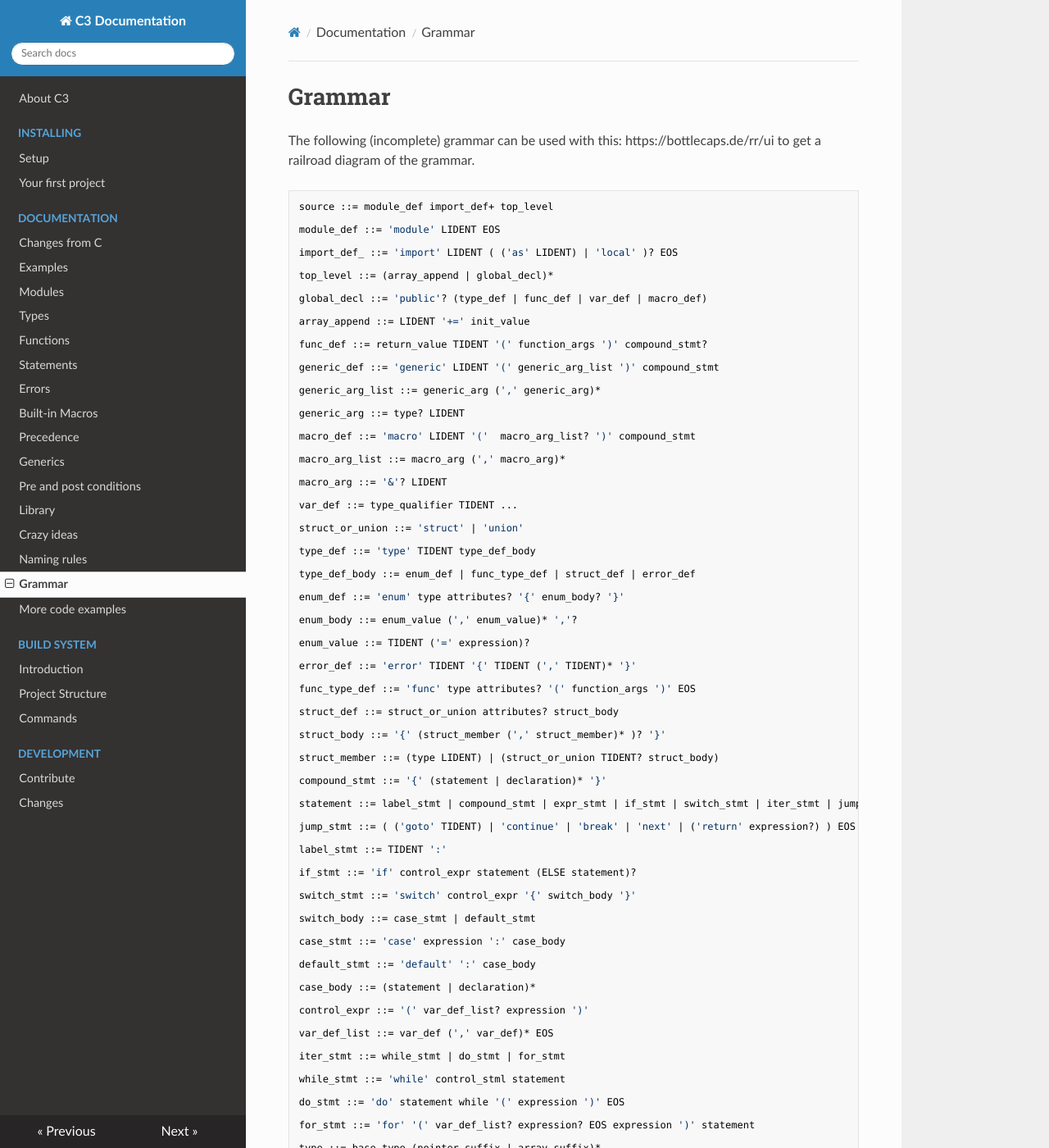
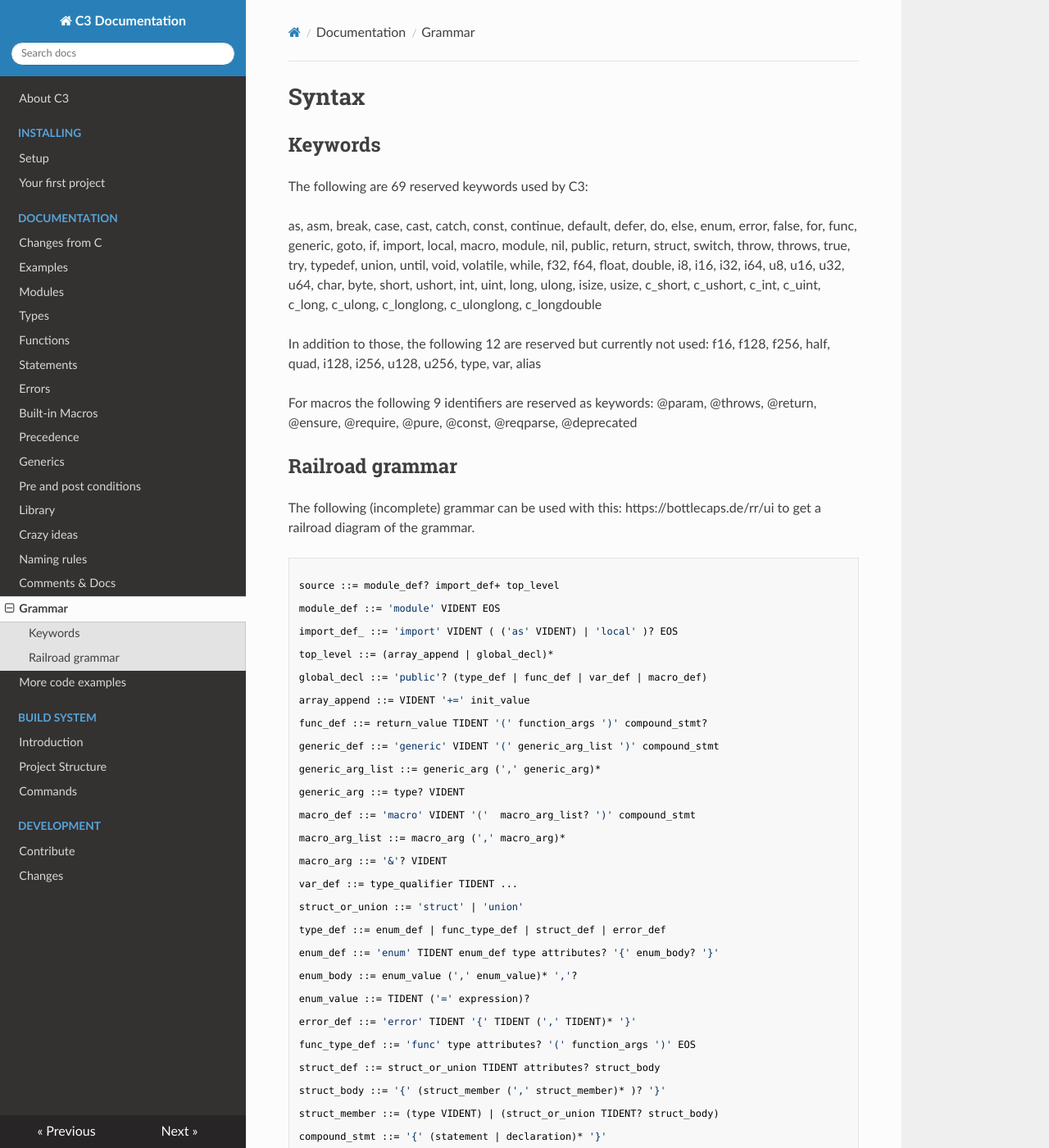
Before and after one commit to c3lang/c3docs-old, an MkDocs documentation site: the page built from docs/syntax.md, in a window 1280 px wide and 1400 px high. Shown: the whole window at 82% size. Built offline with MkDocs 1.6.1, drawn with Linux system fonts in a browser that asks for light colours; nearby versions of some CDN libraries; some of the changed text lies outside the part shown.

Commit message:
Information about comments, keywords

````diff
--- a/docs/syntax.md
+++ b/docs/syntax.md
@@ -1,43 +1,66 @@
 
-# Grammar
+# Syntax
+
+## Keywords
+
+The following are 69 reserved keywords used by C3:
+
+as, asm, break, case, cast, catch, const, continue,
+default, defer, do, else, enum, error, false, for, func,
+generic, goto, if, import, local, macro, module, nil,
+public, return, struct, switch, throw, throws, true,
+try, typedef, union, until, void, volatile, while,
+f32, f64, float, double,
+i8, i16, i32, i64, u8, u16, u32, u64,
+char, byte, short, ushort, int, uint, long, ulong, isize, usize,
+c_short, c_ushort, c_int, c_uint, c_long, c_ulong, c_longlong,
+c_ulonglong, c_longdouble
+
+
+In addition to those, the following 12 are reserved but currently not used:
+f16, f128, f256, half, quad, i128, i256, u128, u256, type, var, alias
+
+For macros the following 9 identifiers are reserved as keywords:
+@param, @throws, @return, @ensure, @require, @pure, @const, @reqparse, @deprecated
+
+## Railroad grammar
 
 The following (incomplete) grammar can be used with this: https://bottlecaps.de/rr/ui to get a railroad diagram of the grammar.
 ```bnf
-source ::= module_def import_def+ top_level
 
-module_def ::= 'module' LIDENT EOS
+source ::= module_def? import_def+ top_level
 
-import_def_ ::= 'import' LIDENT ( ('as' LIDENT) | 'local' )? EOS
+module_def ::= 'module' VIDENT EOS
+
+import_def_ ::= 'import' VIDENT ( ('as' VIDENT) | 'local' )? EOS
 
 top_level ::= (array_append | global_decl)*
 
 global_decl ::= 'public'? (type_def | func_def | var_def | macro_def)
 
-array_append ::= LIDENT '+=' init_value
+array_append ::= VIDENT '+=' init_value
 
 func_def ::= return_value TIDENT '(' function_args ')' compound_stmt?
 
-generic_def ::= 'generic' LIDENT '(' generic_arg_list ')' compound_stmt
+generic_def ::= 'generic' VIDENT '(' generic_arg_list ')' compound_stmt
 
 generic_arg_list ::= generic_arg (',' generic_arg)*
 
-generic_arg ::= type? LIDENT
+generic_arg ::= type? VIDENT
 
-macro_def ::= 'macro' LIDENT '('  macro_arg_list? ')' compound_stmt
+macro_def ::= 'macro' VIDENT '('  macro_arg_list? ')' compound_stmt
 
 macro_arg_list ::= macro_arg (',' macro_arg)*
 
-macro_arg ::= '&'? LIDENT
+macro_arg ::= '&'? VIDENT
 
 var_def ::= type_qualifier TIDENT ...
 
 struct_or_union ::= 'struct' | 'union'
 
-type_def ::= 'type' TIDENT type_def_body
+type_def ::= enum_def | func_type_def | struct_def | error_def
 
-type_def_body ::= enum_def | func_type_def | struct_def | error_def
-
-enum_def ::= 'enum' type attributes? '{' enum_body? '}'
+enum_def ::= 'enum' TIDENT enum_def type attributes? '{' enum_body? '}'
 
 enum_body ::= enum_value (',' enum_value)* ','?
 
@@ -47,11 +70,11 @@
 
 func_type_def ::= 'func' type attributes? '(' function_args ')' EOS
 
-struct_def ::= struct_or_union attributes? struct_body
+struct_def ::= struct_or_union TIDENT attributes? struct_body
 
 struct_body ::= '{' (struct_member (',' struct_member)* )? '}'
 
-struct_member ::= (type LIDENT) | (struct_or_union TIDENT? struct_body)
+struct_member ::= (type VIDENT) | (struct_or_union TIDENT? struct_body)
 
 compound_stmt ::= '{' (statement | declaration)* '}'
 
@@ -133,7 +156,7 @@
 
 call_op ::= '(' arg_expr_list? ')'
 
-dot_op ::= '.' LIDENT
+dot_op ::= '.' VIDENT
 
 inc_dec_op ::= '++' | '--'
 
@@ -167,7 +190,7 @@
 
 expression ::= binary_expr ('?' expression ':' cond_expr)?
 
-declaration ::= qualified_type LIDENT ('=' init_expr)? EOS
+declaration ::= qualified_type VIDENT ('=' init_expr)? EOS
 
 init_expr ::= expression | struct_init
 
@@ -177,5 +200,5 @@
 
 struct_init_decl ::= member_init | init_expr
 
-member_init ::=_ '.' LIDENT '=' init_expr
+member_init ::=_ '.' VIDENT '=' init_expr
 ```
--- a/mkdocs.yml
+++ b/mkdocs.yml
@@ -19,6 +19,7 @@
     - Library: 'library.md'
     - Crazy ideas: 'ideas.md'
     - Naming rules: 'naming.md'
+    - Comments & Docs: 'comments.md'
     - Grammar: 'syntax.md'
     - More code examples: 'sample.md'
   - Build system:
````
Also changed, not shown: docs/changes.md (+7 -2 lines), docs/comments.md (added, +50 -0 lines), docs/index.md (+1 -1 lines), docs/preconditions.md (+3 -3 lines).
